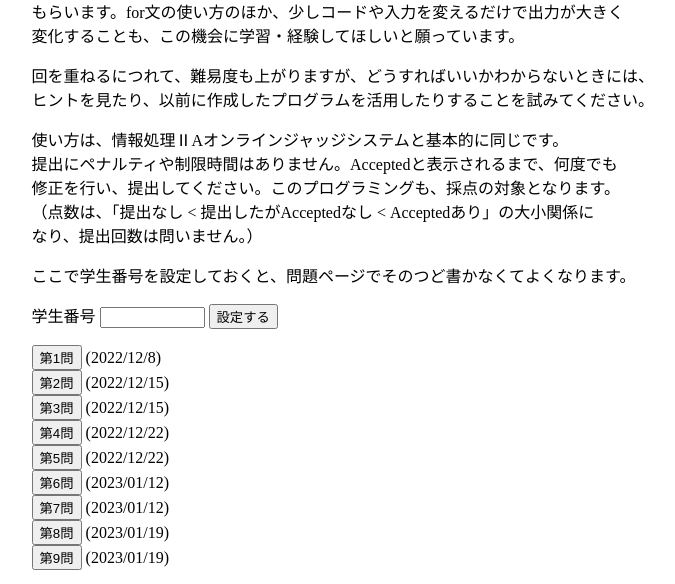
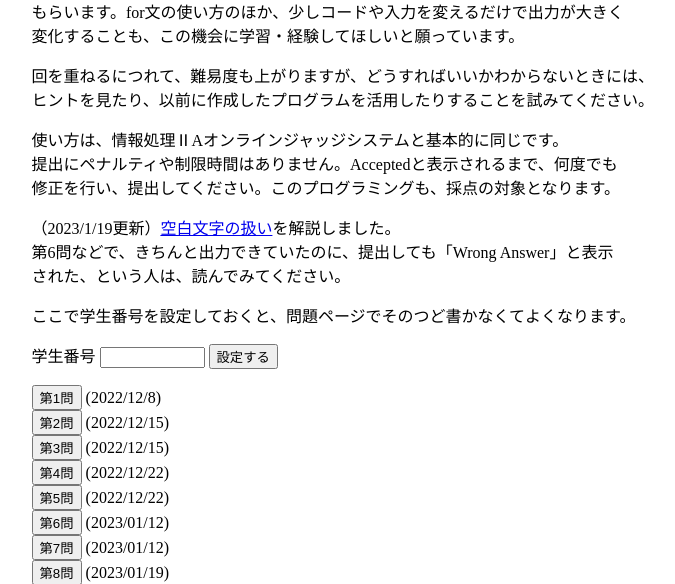
Before and after one commit to takehiko/ojstar, a Flask app: page /top in a window 1280 px wide; the page is wider, and only the part inside the window is pictured. Shown: the part 243-827 px from the top of that part, without its empty margins (342-1017 px from the left). Run offline with Flask 2, Linux system fonts and the light colour scheme; some libraries are stand-ins or nearby versions.

Commit message:
add note on trailing space

```diff
--- a/app.py
+++ b/app.py
@@ -16,6 +16,11 @@ def top():
 def question(questionID):
     questionInfo = dbaccess.getQuestion(questionID)
     return render_template('index.html', question=questionInfo) if questionInfo else f'<h1>Question {questionID} not found</h1>'
+
+
+@app.route('/space', methods=['GET', 'POST'])
+def space():
+    return render_template('space.html')
 
 
 @app.route('/choice', methods=['POST', 'GET'])
--- a/templates/top.html
+++ b/templates/top.html
@@ -58,12 +58,19 @@
         提出にペナルティや制限時間はありません。Acceptedと表示されるまで、何度でも
        <br />
         修正を行い、提出してください。このプログラミングも、採点の対象となります。
+<!--
        <br />
         （点数は、「提出なし &lt; 提出したがAcceptedなし &lt; Acceptedあり」の大小関係に
        <br />
         なり、提出回数は問いません。）
+-->
        </p>
-      <!--<input type="button" onclick="location.href='./choice'" value="問題選択画面へ" />-->
+      <p>
+        （2023/1/19更新）<a href="space">空白文字の扱い</a>を解説しました。
+       <br>
+        第6問などで、きちんと出力できていたのに、提出しても「Wrong Answer」と表示
+       <br>された、という人は、読んでみてください。
+      </p>
       <p id="msgsid1">ここで学生番号を設定しておくと、問題ページでそのつど書かなくてよくなります。</p>
       <p>
       学生番号 <input type="text" name="sid" id="sid" size="10">
```
